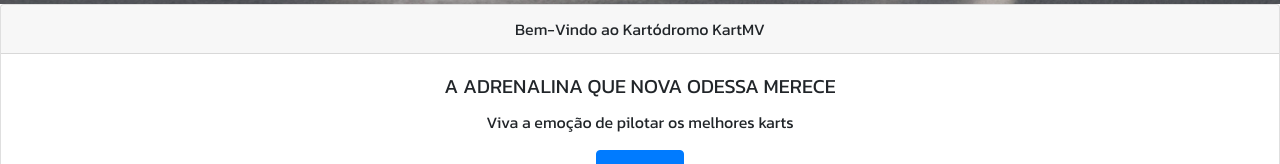
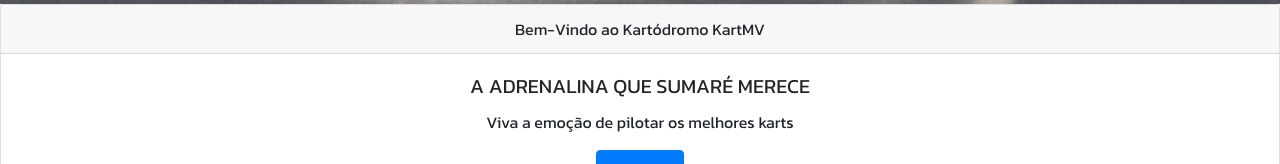
Before and after one commit to vjuans/kartmv, a plain HTML site: page index.html in a window 1280 px wide. Shown: the part 591-755 px from the top of the page. Drawn offline with nearby package versions, Linux system fonts and the light colour scheme.

Commit message:
Update index.html

```diff
--- a/index.html
+++ b/index.html
@@ -165,7 +165,7 @@
       Bem-Vindo ao Kartódromo KartMV
     </div>
     <div class="card-body">
-      <h5 class="card-title">A ADRENALINA QUE NOVA ODESSA MERECE</h5>
+      <h5 class="card-title">A ADRENALINA QUE SUMARÉ MERECE</h5>
       <p id="card-text1" class="card-text">Viva a emoção de pilotar os melhores karts</p>
       <a href="aviso.html" class="btn btn-primary">Ver mais</a>
     </div>
```
